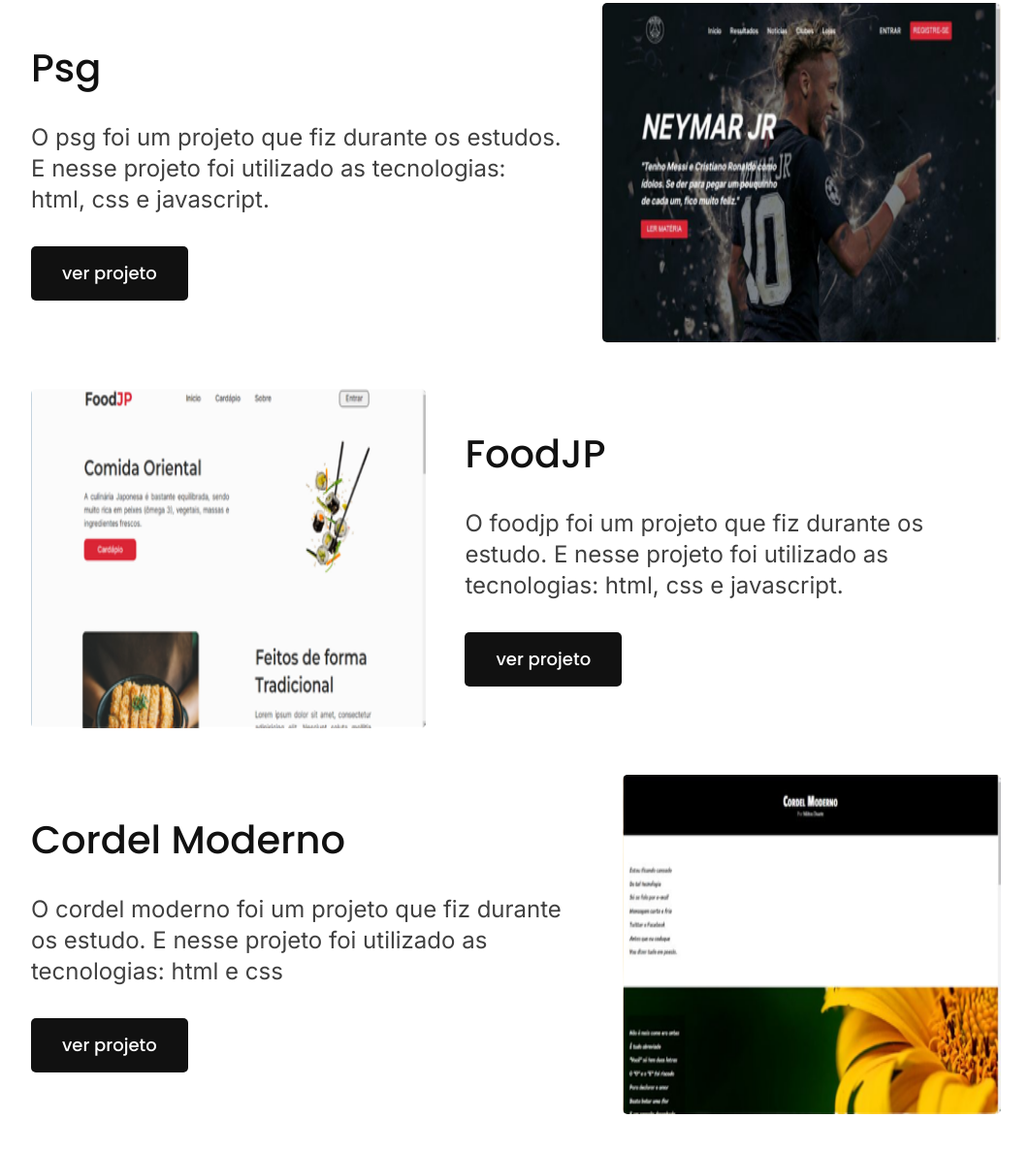
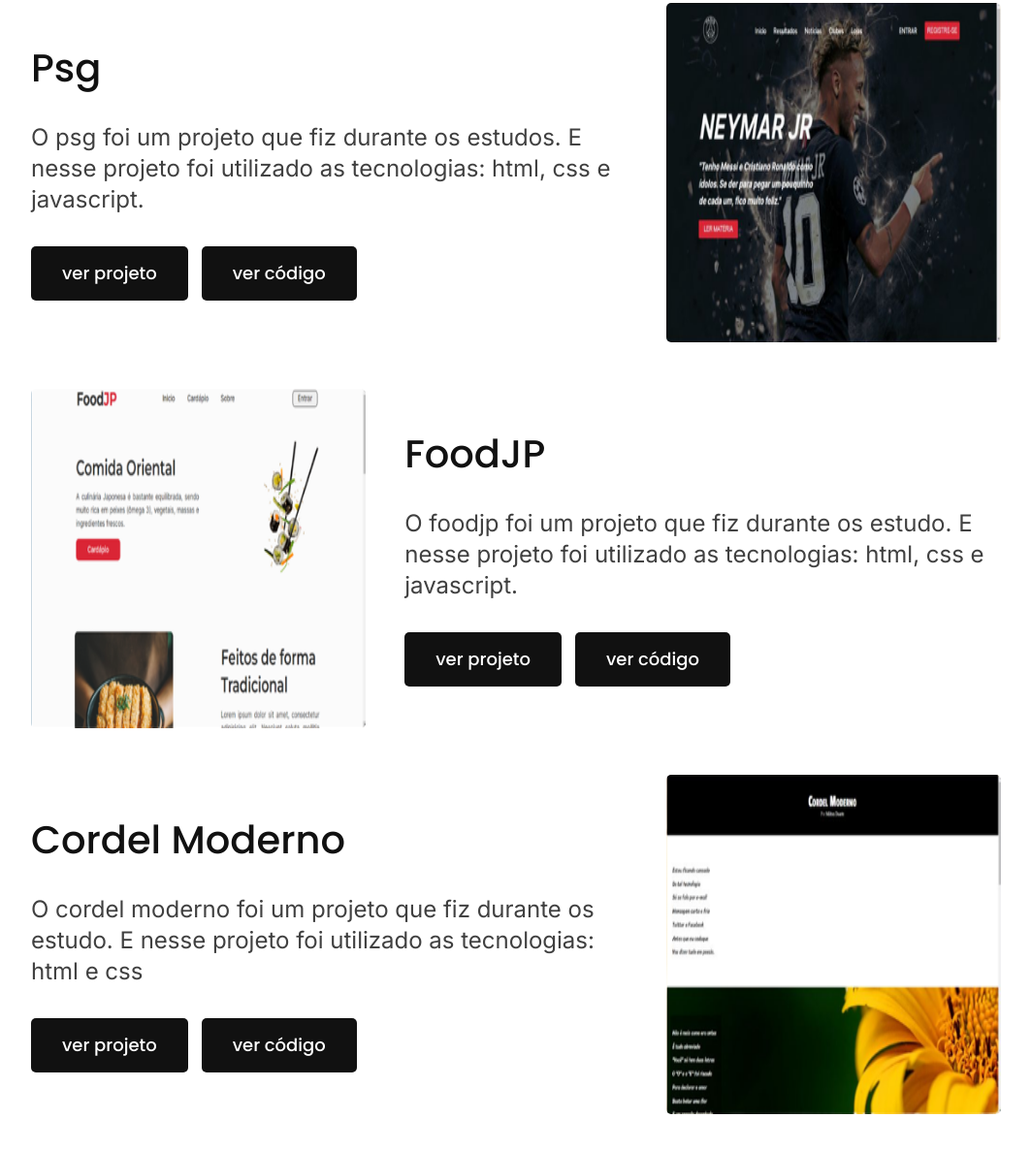
Before and after one commit to PHenrique01/Portfolio-v2, a plain HTML site: page pages/projetos.html in a window 1280 px wide. Shown: the part 783-1970 px from the top of the page at 97% size, without its empty margins (108-1171 px from the left). Drawn offline with Linux system fonts and the light colour scheme.

Commit message:
Fiz pequenas alterações no projeto pessoal "portfolio" 9.2/10.
Atualização feitas foram:
- index.html: fiz pequena alteração;
- sobre.html: removi um trecho do texto;
- projetos.html: adicionai um botão para ver os código do projeto;
- projeto.css: fiz pequena alteração.

```diff
--- a/css/pages/projeto/projeto.css
+++ b/css/pages/projeto/projeto.css
@@ -40,6 +40,11 @@
 
 .projeto-info .info-titulo{
     margin-bottom: 0px;
+}
+
+.projeto-info .btns{
+    display: flex;
+    gap: 14px;
 }
 
 .projeto-info .btn{
--- a/pages/projetos.html
+++ b/pages/projetos.html
@@ -46,7 +46,10 @@
                         <p class="info-texto">
                             O reencontrow foi um projeto que fiz durante os estudos. E nesse projeto foi utilizado as tecnologias: html e css.
                         </p>
+                        <div class="btns">
                         <a href="../projetos/reencontrow/index.html" target="_blank" class="btn">ver projeto</a>
+                        <a href="https://github.com/PHenrique01/Portfolio-v2/tree/main/projetos/reencontrow" target="_blank" rel="external" class="btn">ver código</a>
+                        </div>
                     </div>
                 </div>
                 <div class="projeto projeto-reverse">
@@ -55,7 +58,10 @@
                         <p class="info-texto">
                             O psg foi um projeto que fiz durante os estudos. E nesse projeto foi utilizado as tecnologias: html, css e javascript.
                         </p>
-                        <a href="../projetos/psg/index.html" target="_blank" class="btn">ver projeto</a>
+                        <div class="btns">
+                            <a href="../projetos/psg/index.html" target="_blank" class="btn">ver projeto</a>
+                            <a href="https://github.com/PHenrique01/Portfolio-v2/tree/main/projetos/psg" target="_blank" rel="external" class="btn">ver código</a>
+                        </div>
                     </div>
                     <div class="projeto-img">
                         <img src="../assets/imgs/projeto-psg.png" alt="Imagem do projeto">
@@ -70,7 +76,10 @@
                         <p class="info-texto">
                             O foodjp foi um projeto que fiz durante os estudo. E nesse projeto foi utilizado as tecnologias: html, css e javascript.
                         </p>
+                        <div class="btns">
                         <a href="../projetos/foodjp/index.html" target="_blank" class="btn">ver projeto</a>
+                        <a href="https://github.com/PHenrique01/Portfolio-v2/tree/main/projetos/foodjp" target="_blank" rel="external" class="btn">ver código</a>
+                        </div>
                     </div>
                 </div>
                 <div class="projeto projeto-reverse">
@@ -79,7 +88,10 @@
                         <p class="info-texto">
                             O cordel moderno foi um projeto que fiz durante os estudo. E nesse projeto foi utilizado as tecnologias: html e css
                         </p>
+                        <div class="btns">
                         <a href="../projetos/cordel-moderno/index.html" target="_blank" class="btn">ver projeto</a>
+                        <a href="https://github.com/PHenrique01/Portfolio-v2/tree/main/projetos/cordel-moderno" target="_blank" rel="external" class="btn">ver código</a>
+                        </div>
                     </div>
                     <div class="projeto-img">
                         <img src="../assets/imgs/projeto-cordel-moderno.png" alt="Imagem do projeto">
```
Also changed, not shown: index.html (+4 -4 lines), pages/sobre.html (+0 -3 lines).
